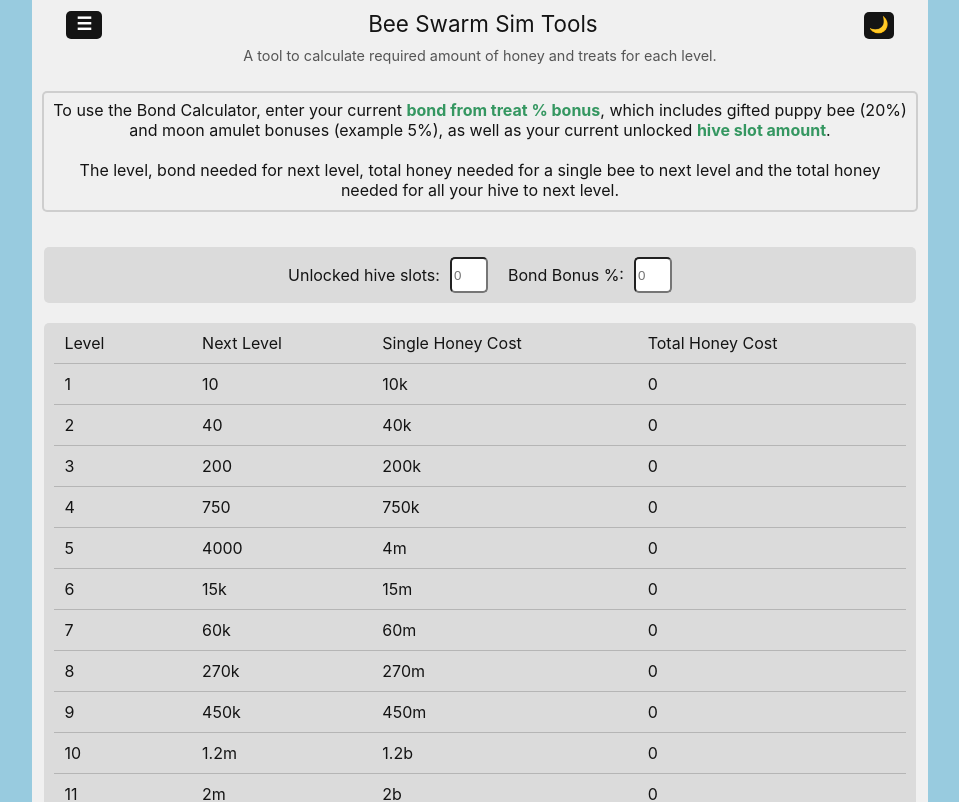
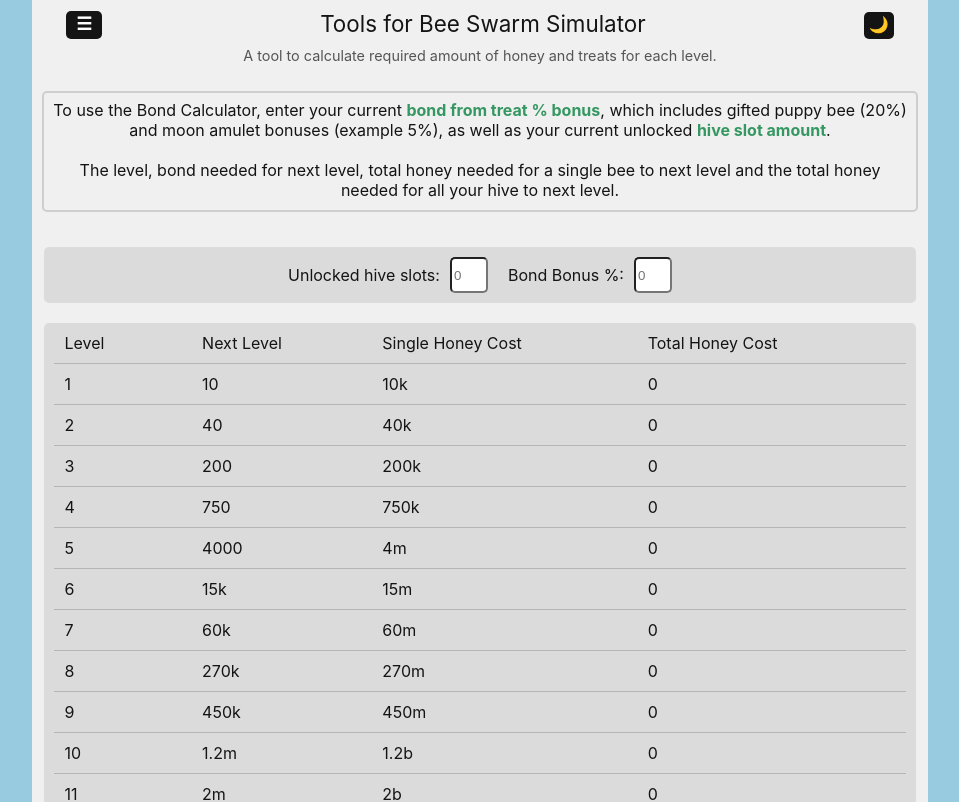
Before and after one commit to Mythical-Team/beeswarmcalculator-test, a React (Create React App) app: page /bond-calculator in a window 1280 px wide. Shown: the top 802 px of the page, without its empty margins (160-1119 px from the left). Built offline with nearby package versions, Linux system fonts and the light colour scheme.

Commit message:
Changed site header

```diff
--- a/src/App.css
+++ b/src/App.css
@@ -212,7 +212,7 @@
 }
 
 .main-title::after {
-  content: "Bee Swarm Sim Tools";
+  content: "Tools for Bee Swarm Simulator";
 }
 
 .main-subtitle {
```
